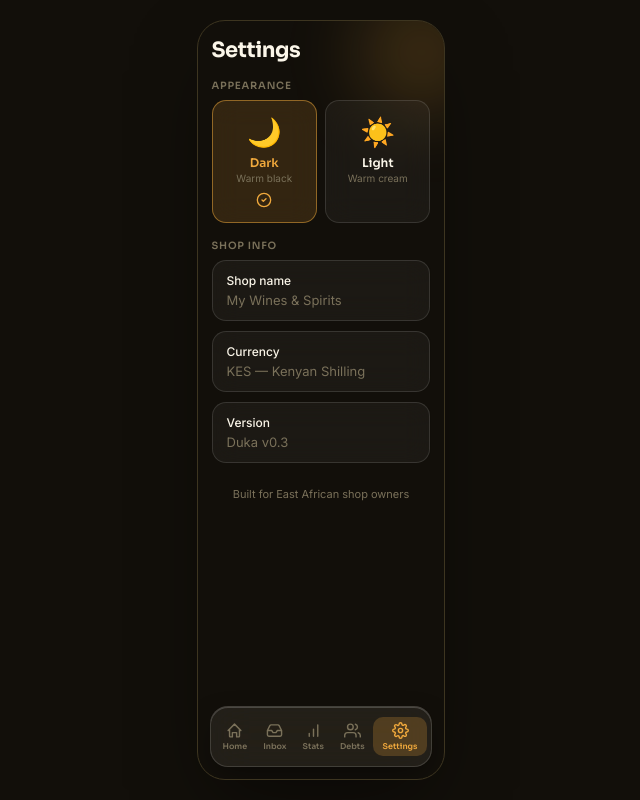
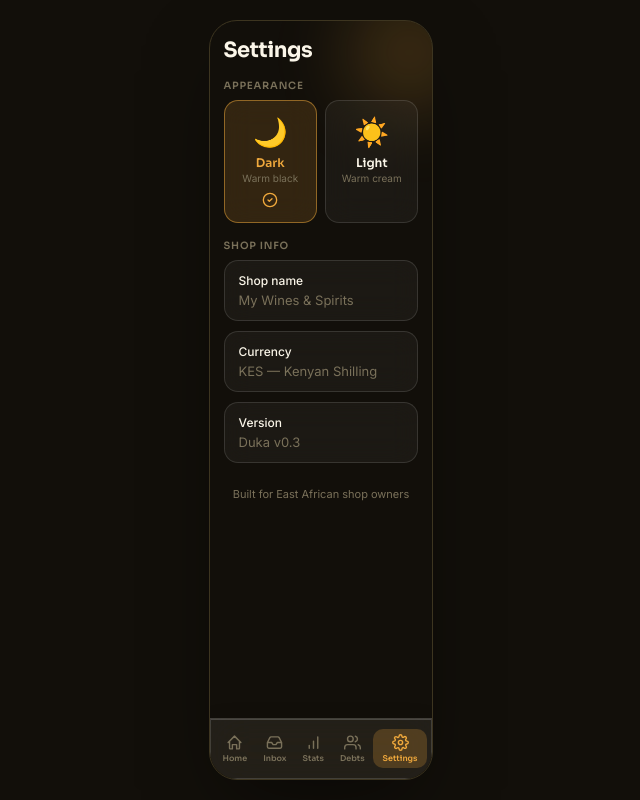
Before and after one commit to bred9702-svg/Duka-app-fin, a React (Vite) app: page /settings in a window 1280 px wide. Shown: the whole page, without its empty margins (319-959 px from the left). Built offline with nearby package versions, Linux system fonts and the light colour scheme; no server answers; the database is empty.

Commit message:
Update BottomNav.jsx

```diff
--- a/src/components/BottomNav.jsx
+++ b/src/components/BottomNav.jsx
@@ -19,12 +19,12 @@ export default function BottomNav() {
   return (
     <div style={{
       display: 'flex', justifyContent: 'space-around', alignItems: 'center',
-      margin: '0 12px 12px', padding: '10px 4px',
-      background: 'rgba(255,255,255,0.07)',
-      backdropFilter: 'blur(22px) saturate(180%)',
-      WebkitBackdropFilter: 'blur(22px) saturate(180%)',
-      border: '1px solid rgba(255,255,255,0.14)',
-      borderRadius: 18,
+      margin: '0', padding: '10px 4px',
+background: 'rgba(255,255,255,0.07)',
+backdropFilter: 'blur(22px) saturate(180%)',
+WebkitBackdropFilter: 'blur(22px) saturate(180%)',
+border: '1px solid rgba(255,255,255,0.14)',
+borderRadius: 0,
       boxShadow: '0 10px 30px -10px rgba(0,0,0,0.6), inset 0 1px 0 rgba(255,255,255,0.18)',
       position: 'relative', zIndex: 10, flexShrink: 0,
     }}>
```
